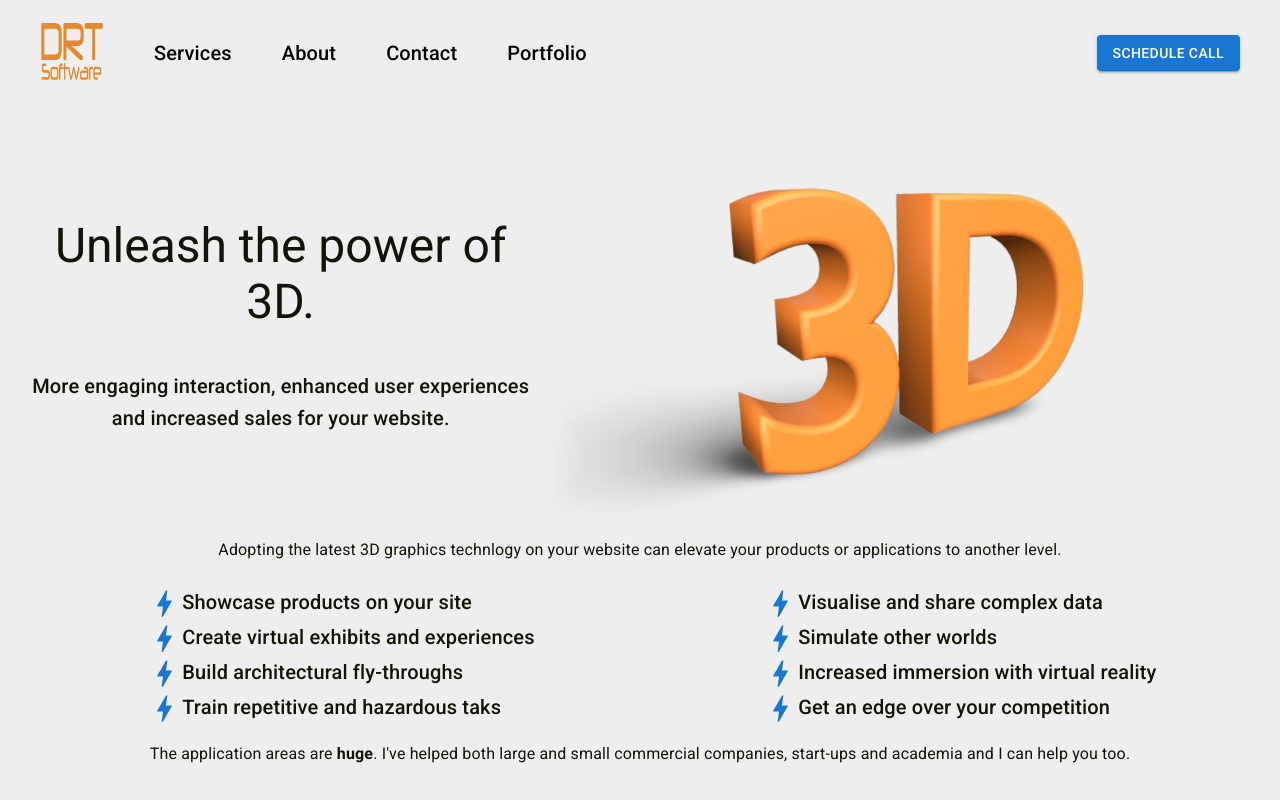
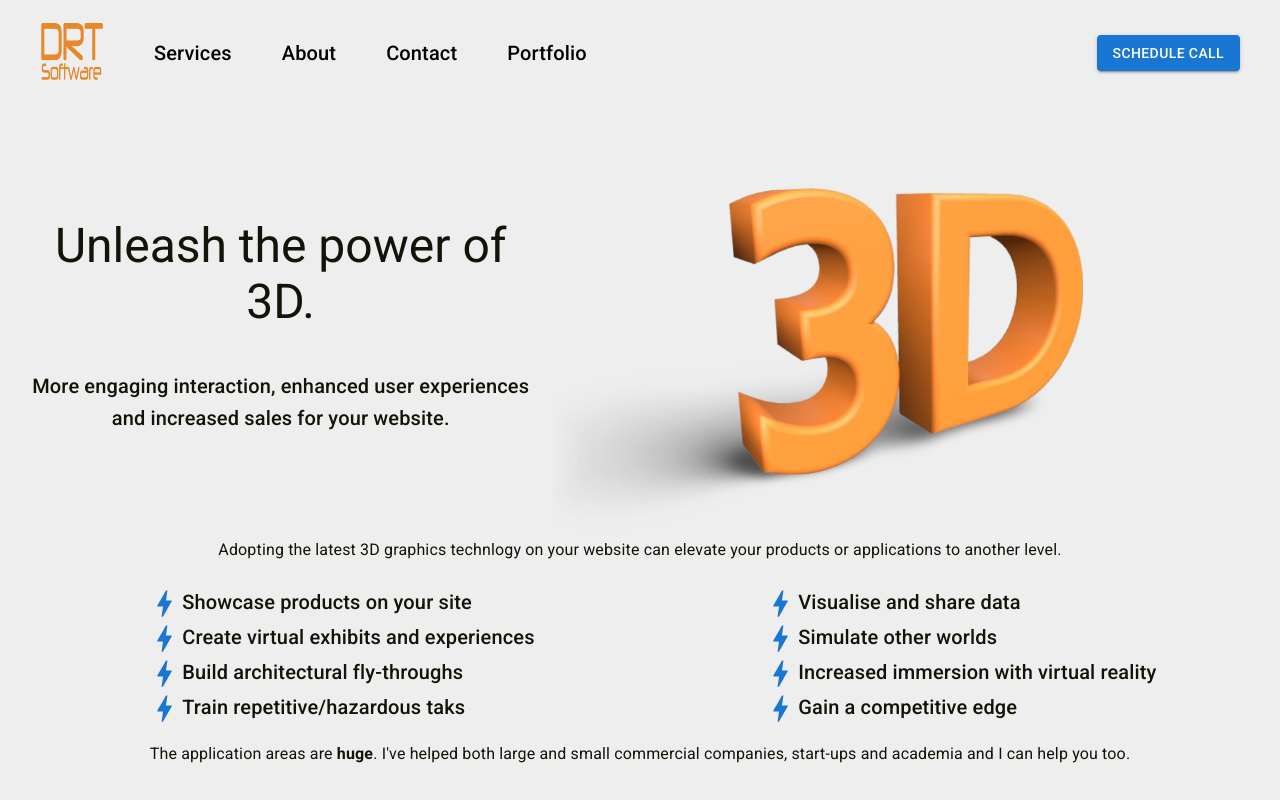
Before and after one commit to DoctorTone/landing-drt, a React (Vite) app: page / in a window 1280 px wide. Shown: the top 800 px of the page. Built offline with nearby package versions, Linux system fonts and the light colour scheme.

Commit message:
Fix menu offset on small devices

```diff
--- a/src/components/MainContent.tsx
+++ b/src/components/MainContent.tsx
@@ -42,22 +42,20 @@ const MainContent = () => {
           your products or applications to another level.
         </Typography>
       </Box>
-      <Grid container sx={{ ml: "10%" }}>
-        <Grid item xs={10} md={6} sx={{ ml: { xs: "10%", md: 0 } }}>
+      <Grid container sx={{ ml: { xs: 0, md: "10%" } }}>
+        <Grid item xs={12} md={6}>
           <Box sx={{ display: "flex" }}>
             <BoltIcon fontSize="large" color="primary" />
             <Typography variant="h6">Showcase products on your site</Typography>
           </Box>
         </Grid>
-        <Grid item xs={10} md={6} sx={{ ml: { xs: "10%", md: 0 } }}>
+        <Grid item xs={12} md={6}>
           <Box sx={{ display: "flex" }}>
             <BoltIcon fontSize="large" color="primary" />
-            <Typography variant="h6">
-              Visualise and share complex data
-            </Typography>
+            <Typography variant="h6">Visualise and share data</Typography>
           </Box>
         </Grid>
-        <Grid item xs={10} md={6} sx={{ ml: { xs: "10%", md: 0 } }}>
+        <Grid item xs={12} md={6}>
           <Box sx={{ display: "flex" }}>
             <BoltIcon fontSize="large" color="primary" />
             <Typography variant="h6">
@@ -65,15 +63,15 @@ const MainContent = () => {
             </Typography>
           </Box>
         </Grid>
-        <Grid item xs={10} md={6} sx={{ ml: { xs: "10%", md: 0 } }}>
+        <Grid item xs={12} md={6}>
           <Box sx={{ display: "flex" }}>
             <BoltIcon fontSize="large" color="primary" />
             <Typography variant="h6">Simulate other worlds</Typography>
           </Box>
         </Grid>
       </Grid>
-      <Grid container sx={{ ml: "10%" }}>
-        <Grid item xs={10} md={6} sx={{ ml: { xs: "10%", md: 0 } }}>
+      <Grid container sx={{ ml: { xs: 0, md: "10%" } }}>
+        <Grid item xs={12} md={6}>
           <Box sx={{ display: "flex" }}>
             <BoltIcon fontSize="large" color="primary" />
             <Typography variant="h6">
@@ -81,7 +79,7 @@ const MainContent = () => {
             </Typography>
           </Box>
         </Grid>
-        <Grid item xs={10} md={6} sx={{ ml: { xs: "10%", md: 0 } }}>
+        <Grid item xs={12} md={6}>
           <Box sx={{ display: "flex" }}>
             <BoltIcon fontSize="large" color="primary" />
             <Typography variant="h6">
@@ -89,20 +87,18 @@ const MainContent = () => {
             </Typography>
           </Box>
         </Grid>
-        <Grid item xs={10} md={6} sx={{ ml: { xs: "10%", md: 0 } }}>
+        <Grid item xs={12} md={6}>
           <Box sx={{ display: "flex" }}>
             <BoltIcon fontSize="large" color="primary" />
             <Typography variant="h6">
-              Train repetitive and hazardous taks
+              Train repetitive/hazardous taks
             </Typography>
           </Box>
         </Grid>
-        <Grid item xs={10} md={6} sx={{ ml: { xs: "10%", md: 0 } }}>
+        <Grid item xs={12} md={6}>
           <Box sx={{ display: "flex" }}>
             <BoltIcon fontSize="large" color="primary" />
-            <Typography variant="h6">
-              Get an edge over your competition
-            </Typography>
+            <Typography variant="h6">Gain a competitive edge</Typography>
           </Box>
         </Grid>
       </Grid>
--- a/src/components/NavBar.tsx
+++ b/src/components/NavBar.tsx
@@ -55,7 +55,7 @@ const NavBar = () => {
               aria-haspopup="true"
               onClick={handleOpenNavMenu}
               color="inherit"
-              sx={{ ml: 2 }}
+              sx={{ ml: 1 }}
             >
               <MenuIcon />
             </IconButton>
@@ -64,9 +64,6 @@ const NavBar = () => {
               anchorEl={anchorEl}
               open={open}
               onClose={handleClose}
-              MenuListProps={{
-                "aria-labelledby": "basic-button",
-              }}
             >
               <MenuItem onClick={handleClose}>Services</MenuItem>
               <MenuItem onClick={handleClose}>About</MenuItem>
@@ -119,7 +116,7 @@ const NavBar = () => {
               Portfolio
             </Typography>
           </Box>
-          <Box sx={{ display: "flex", flexGrow: 0, ml: "auto" }}>
+          <Box sx={{ display: "flex", ml: "auto" }}>
             <Button variant="contained">Schedule call</Button>
           </Box>
         </Toolbar>
```
